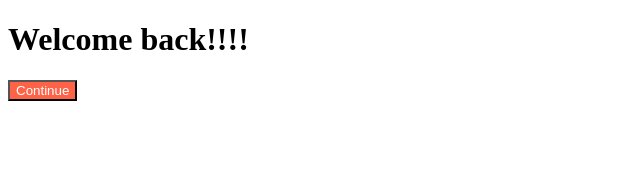
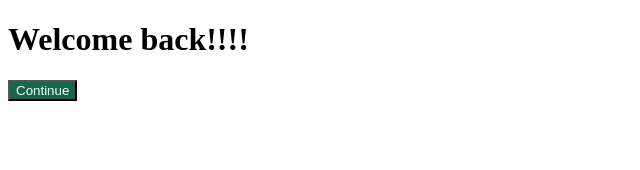
Before and after one commit to xowoony/project-react, a React (Create React App) app: page / in a window 1280 px wide. Shown: the top 170 px of the page, without its empty margins (0-640 px from the left). Built offline with nearby package versions, Linux system fonts and the light colour scheme.

Commit message:
동일한 css 속성을 다른 파일 내에서 사용하기

```diff
--- a/src/Button.js
+++ b/src/Button.js
@@ -1,11 +1,13 @@
 import PropTypes from "prop-types"; // import 해주면 밑에서 쓸 수 있다.
+import styles from "./Button.module.css";
 
-function Button({text}) {
-    return <button>{text}</button>;
+function Button({ text }) {
+  return <button className={styles.btn}>{text}</button>; // className 부여 styles.btn
+
 }
 
 Button.propTypes = {
-    text: PropTypes.string.isRequired,
-}
+  text: PropTypes.string.isRequired,
+};
 
 export default Button;
--- /dev/null
+++ b/src/Button.module.css
@@ -0,0 +1,6 @@
+/* btn 클래스 만들기 */
+/*create-react-app은 이 CSS 코드를 js 오브젝트로 변환시켜주게 된다. */
+.btn {
+    color:rgb(255, 255, 255);
+    background-color: rgb(21, 102, 75);
+}
--- a/src/index.js
+++ b/src/index.js
@@ -1,7 +1,6 @@
 import React from 'react';
 import ReactDOM from 'react-dom/client';
 import App from './App';
-import "./styles.css";
 
 
 const root = ReactDOM.createRoot(document.getElementById('root'));
--- a/src/styles.css
+++ /dev/null
@@ -1,8 +0,0 @@
-button {
-    color:white;
-    background-color: tomato;
-}
-
-button:hover{
-    background-color: blue;
-}
```
Also changed, not shown: src/App.js (line endings or trailing spaces).
